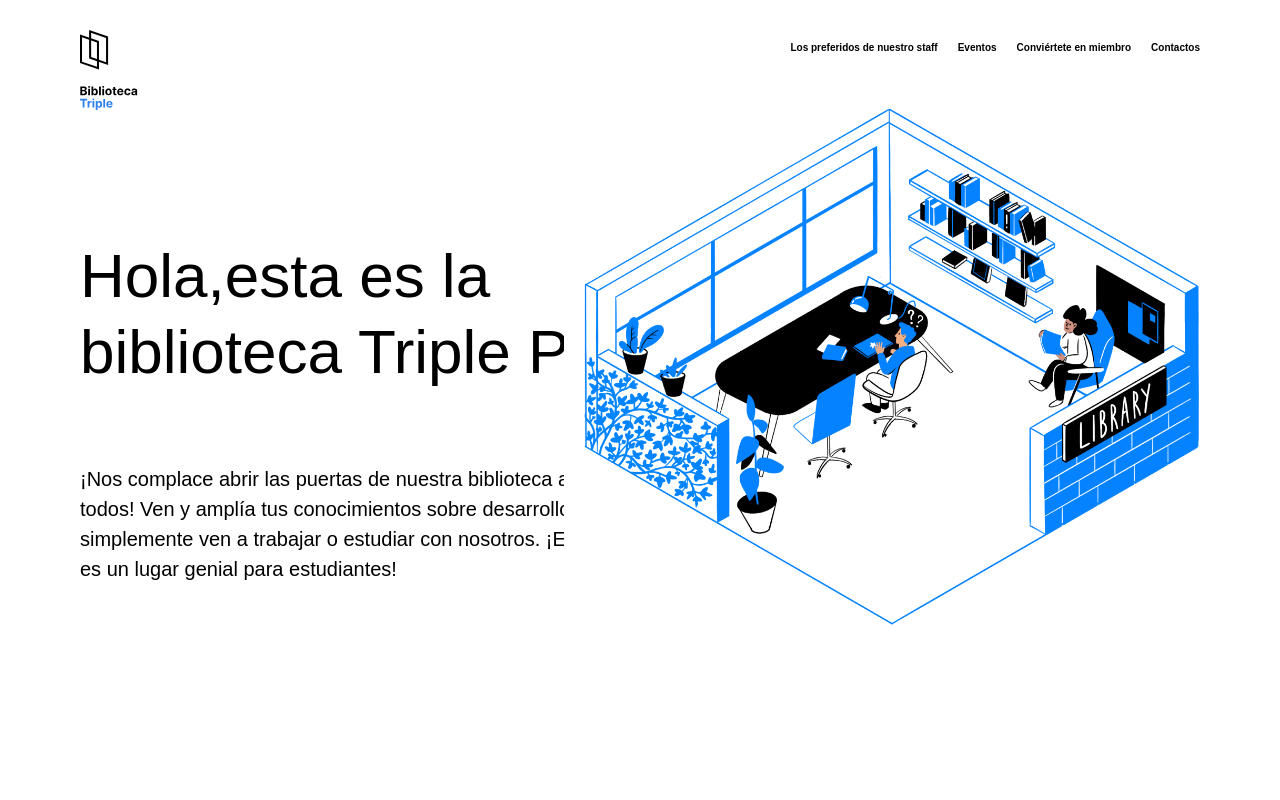
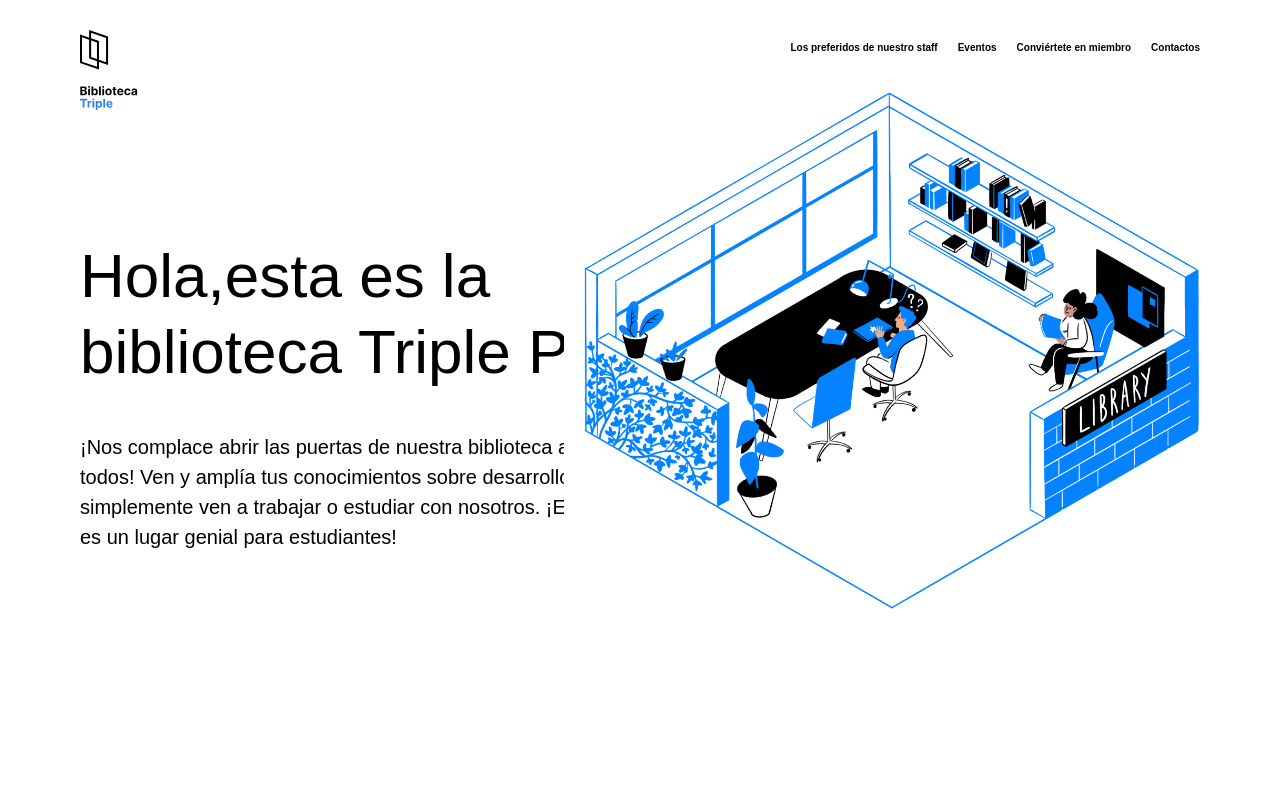
Before and after one commit to sebassjaeguer/web_project_library_es, a plain HTML site: page index.html in a window 1280 px wide. Shown: the top 800 px of the page. Drawn offline with Linux system fonts and the light colour scheme.

Commit message:
correcciones

```diff
--- a/index.html
+++ b/index.html
@@ -36,15 +36,18 @@
           </ul>
         </nav>
         <div class="header__content">
-          <h1 class="header__title">Hola,esta es la biblioteca Triple Peaks</h1>
+          <div>
+            <h1 class="header__title">
+              Hola,esta es la biblioteca Triple Peaks
+            </h1>
 
-          <p class="header__description">
-            ¡Nos complace abrir las puertas de nuestra biblioteca a todos! Ven y
-            amplía tus conocimientos sobre desarrollo, o simplemente ven a
-            trabajar o estudiar con nosotros. ¡Este es un lugar genial para
-            estudiantes!
-          </p>
-
+            <p class="header__description">
+              ¡Nos complace abrir las puertas de nuestra biblioteca a todos! Ven
+              y amplía tus conocimientos sobre desarrollo, o simplemente ven a
+              trabajar o estudiar con nosotros. ¡Este es un lugar genial para
+              estudiantes!
+            </p>
+          </div>
           <img
             src="./images/inside_the_library.png"
             alt="Ilustración 'Dentro de la biblioteca'"
--- a/styles/style.css
+++ b/styles/style.css
@@ -37,7 +37,7 @@
   column-gap: 20px;
   display: flex;
   justify-content: space-around;
-  padding: o;
+  padding: 0;
   margin: 8px 0 0;
 }
 
@@ -64,7 +64,7 @@
 .header__description {
   line-height: 30px;
   font-size: 20px;
-  font-weight: 30px;
+  font-weight: 30;
   max-width: 515px;
   margin-top: 32px;
 }
@@ -112,15 +112,14 @@
 }
 .staff__cards {
   height: 760px;
-
+  gap: 40;
+  padding: 0;
   max-width: 860px;
   display: flex;
   flex-wrap: wrap;
   margin: auto;
   list-style: none;
   justify-content: space-between;
-  gap: 40;
-  padding: 0;
 }
 
 .card {
@@ -128,13 +127,15 @@
   background-color: white;
   height: 360px;
   width: 420px;
-  max-width: 420px;
   border-radius: 6px;
   padding: 32px 40px 20px 32px;
   box-sizing: border-box;
 }
+.card__content {
+  max-width: 420px;
+}
 .card__title {
-  text-align: center;
+  text-align: start;
 }
 .card__text {
   padding-top: 20px;
```
